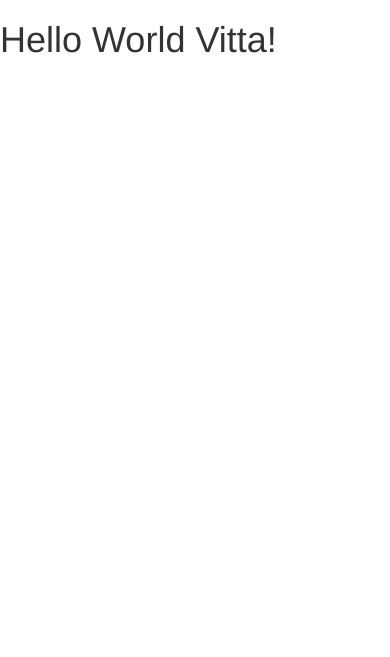
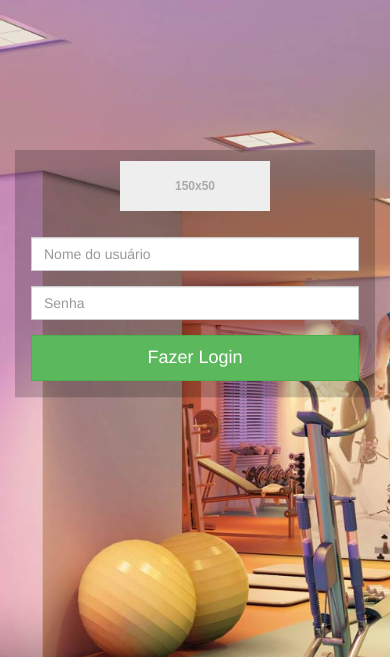
Before and after one commit to sistemavitta/projeto-vitta, a Django app: page / in a window 390 px wide. Shown: the top 657 px of the page. Run offline with Django 3.2, Linux system fonts and the light colour scheme.

Commit message:
@T14 Desenvolvimento do template da página de login do sistema e configuração da url de acesso ao login no arquivo (urls.py)

```diff
--- a/Vitta/settings.py
+++ b/Vitta/settings.py
@@ -76,9 +76,6 @@ DATABASES= {
     'default': dj_database_url.config(default='postgres://localhost')
 }
 
-
-
-
 # Internationalization
 # https://docs.djangoproject.com/en/1.6/topics/i18n/
 
@@ -121,7 +118,6 @@ STATICFILES_DIRS = (
     os.path.join(BASE_DIR, 'Vitta/static'),
 )
 
-
 # List of finder classes that know how to find static files in
 # various locations.
 
--- a/Vitta/static/css/main.css
+++ b/Vitta/static/css/main.css
@@ -17,10 +17,3 @@
 .login-input, .login-btn {
 	border-radius: 0;
 }
-
-/* CSS Admin */
-
-.admin-logo {
-	padding-top: 10px;
-	padding-bottom: 10px;
-}
--- a/Vitta/urls.py
+++ b/Vitta/urls.py
@@ -10,7 +10,8 @@ urlpatterns = patterns('',
     # url(r'^$', 'Vitta.views.home', name='home'),
     # url(r'^blog/', include('blog.urls')),
 
-    #class based view para renderizer a home do sistema
-    url(r'^$', TemplateView.as_view(template_name='core/base.html'), name='home'),
+    # Class-based views para renderizar a home do sistema.
+
+    url(r'^$', TemplateView.as_view(template_name='core/login.html'), name='login'),
     url(r'^admin/', include(admin.site.urls)),
 )
--- a/core/templates/core/base.html
+++ b/core/templates/core/base.html
@@ -21,17 +21,24 @@
         <link rel="stylesheet" href="{{STATIC_URL}}css/bootstrap.min.css">
         <link rel="stylesheet" href="{{STATIC_URL}}css/main.css">
         <!-- <link rel="stylesheet" href="{{STATIC_URL}}css/normalize.css"> -->
+        {% block css %}
 
+        {% endblock css %}
         <!-- <script src="{{STATIC_URL}}js/libs/modernizr.min.js"></script> -->
         <!-- <script src="{{STATIC_URL}}js/libs/angular.min.js"></script> -->
     </head>
-    <body>
+    <body class="login-full">
 
-        <h1>Hello World Vitta!</h1>
+        {% block content %}
 
-        <!-- <script src="{{STATIC_URL}}js/libs/jquery.min.js"></script> -->
-        <!-- <script src="{{STATIC_URL}}js/libs/bootstrap.min.js"></script> -->
-        <!-- <script src="{{STATIC_URL}}js/libs/holder.js"></script> -->
+        {% endblock content %}
+
+        <script src="{{STATIC_URL}}js/libs/jquery.min.js"></script>
+        <script src="{{STATIC_URL}}js/libs/bootstrap.min.js"></script>
+        <script src="{{STATIC_URL}}js/libs/holder.js"></script>
         <!-- <script src="{{STATIC_URL}}js/main.js"></script> -->
+        {% block js %}
+
+        {% endblock js %}
     </body>
 </html>
--- /dev/null
+++ b/core/templates/core/login.html
@@ -0,0 +1,30 @@
+{% extends "core/base.html" %}
+
+{% block content %}
+
+        <div class="container">
+            <div class="row vertical-offset-100 login-vertical-offset">
+                <div class="col-md-4 col-md-offset-4">
+                    <div class="panel login-panel">
+                        <div class="panel-heading text-center">
+                            <img src="holder.js/150x50" alt="">
+                        </div>
+                        <div class="panel-body">
+                            <form accept-charset="UTF-8" role="form">
+                            <fieldset>
+                                <div class="form-group">
+                                    <input class="form-control login-input" placeholder="Nome do usuário" name="email" type="text" required>
+                                </div>
+                                <div class="form-group">
+                                    <input class="form-control login-input" placeholder="Senha" name="password" type="password" required>
+                                </div>
+                                <input class="btn btn-lg btn-success btn-block login-btn" type="submit" value="Fazer Login">
+                            </fieldset>
+                            </form>
+                        </div>
+                    </div>
+                </div>
+            </div>
+        </div>
+
+{% endblock content %}
```
